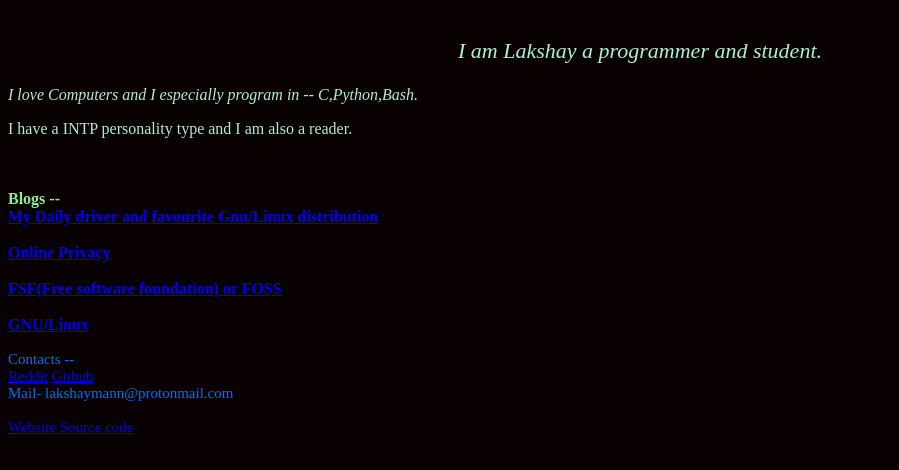
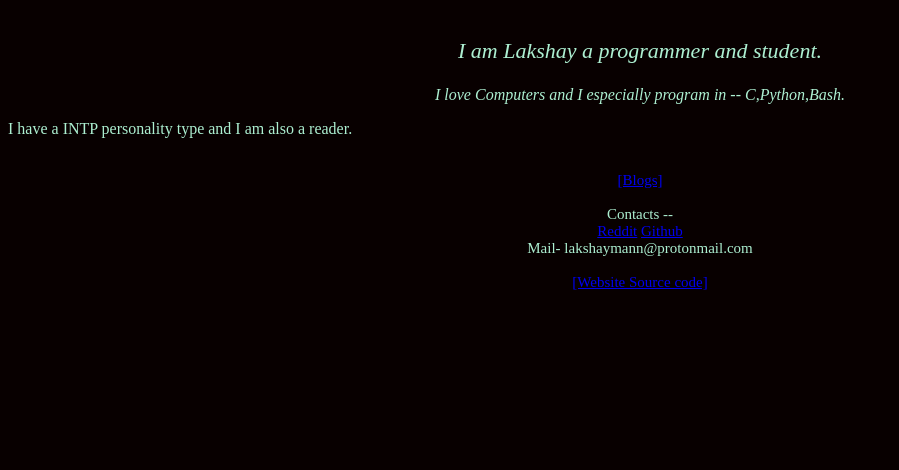
Before and after one commit to Lakshay0124/Lakshay0124.github.io, a plain HTML site: page index.html in a window 1280 px wide. Shown: the part 228-698 px from the top of the page, without its empty margins (0-899 px from the left). Drawn offline with Linux system fonts and the light colour scheme.

Commit message:
Update index.html

```diff
--- a/index.html
+++ b/index.html
@@ -13,6 +13,7 @@
 
 
 <body>
+
 
 
     <div class="img">
@@ -35,7 +36,7 @@
     </div>
 
     <div class="bruh">
-        <p style="text-align: left;">I love Computers and I especially program in -- C,Python,Bash.
+        <p style="text-align: center;">I love Computers and I especially program in -- C,Python,Bash.
 
 
         </p>
@@ -50,26 +51,13 @@
 
         </p>
         </div>
-    <br>
-    <div class="linky">
-        Blogs --
-        <br>
 
-    <a href="os.html">My Daily driver and favourite Gnu/Linux distribution</a>
-    <br>
-    <br>
-    <a href="privacy.html">Online Privacy</a>
-    <br>
-    <br>
-    <a href="fsf.html">FSF(Free software foundation) or FOSS</a>
-    <br>
-    <br>
-    <a href="gnu.html">GNU/Linux</a>
-
-        </div>
 
 
     <div class="contact">
+        <p style="text-align: center;">
+        <a href="blog.html">[Blogs]</a>
+        <br>
         <br>
         Contacts --
         <br>
@@ -79,7 +67,8 @@
         Mail- lakshaymann@protonmail.com
         <br>
         <br>
-        <a href="https://github.com/Lakshay0124/Lakshay0124.github.io"> Website Source code</a>
+        <a href="https://github.com/Lakshay0124/Lakshay0124.github.io"> [Website Source code]</a>
+        </p>
     </div>
 
 </body>
```
